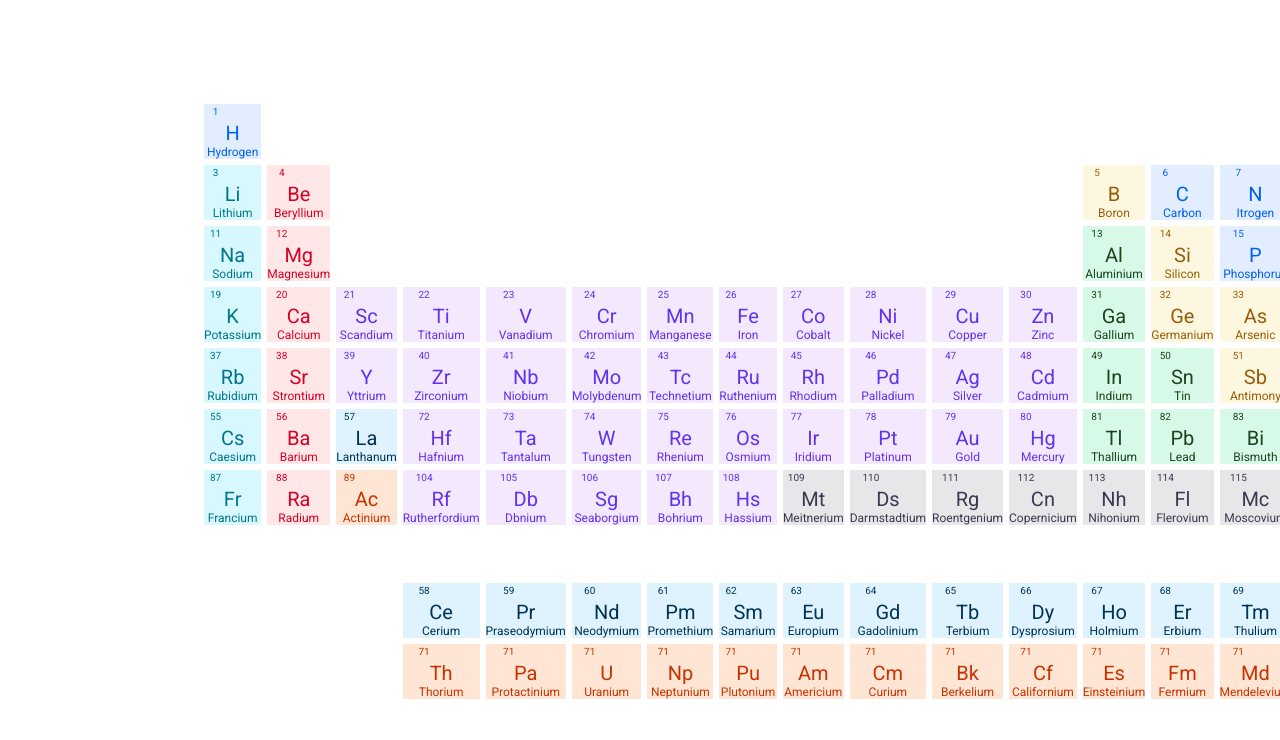
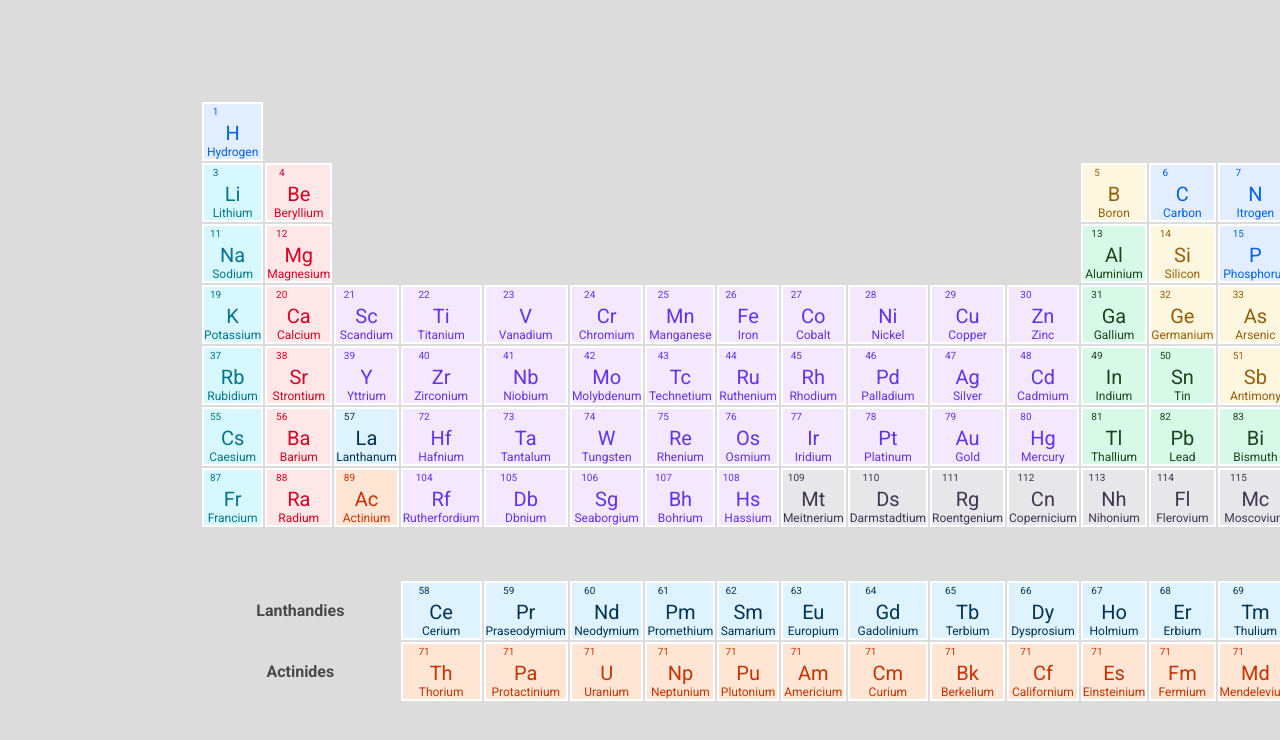
Before and after one commit to iamsajidhanif/css-project-02, a plain HTML site: page index.html in a window 1280 px wide. Shown: the top 740 px of the page. Drawn offline with Linux system fonts and the light colour scheme.

Commit message:
index.html updated

```diff
--- a/index.html
+++ b/index.html
@@ -490,7 +490,7 @@
     </tr>
 
     <tr>
-      <td colspan="3" class="blank"><b>Lanthandies</b></td>
+      <td colspan="3" class="blank" style="color: rgb(73, 73, 73); font-size: 16px;"><b>Lanthandies</b></td>
       <td class="kimiblue">
         <sup>58</sup>
         <p>ce</p>
@@ -565,7 +565,7 @@
     </tr>
 
     <tr>
-      <td colspan="3" class="blank"><b>Actinides</b></td>
+      <td colspan="3" class="blank" style="color: rgb(73, 73, 73); font-size: 16px;"><b>Actinides</b></td>
       <td class="orange">
         <sup>71</sup>
         <p>th</p>
--- a/style.css
+++ b/style.css
@@ -2,6 +2,10 @@
   font-family: "Roboto", sans-serif;
   margin: 0;
   padding: 0;
+}
+
+body{
+  background-color: gainsboro;
 }
 
 h1 {
```
